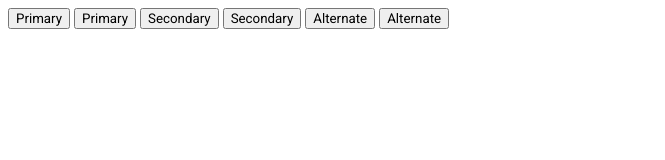
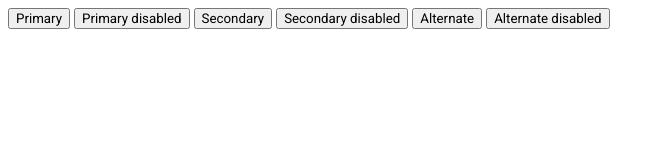
Before and after one commit to js-tasks-ru/htmlcss-20241107_gergil-v, a website: page 03-lection1/01-button/index.html in a window 1280 px wide. Shown: the whole page, without its empty margins (0-665 px from the left). Drawn offline with Linux system fonts and the light colour scheme.

Commit message:
change names of buttons

```diff
--- a/03-lection1/01-button/button.css
+++ b/03-lection1/01-button/button.css
@@ -1 +1,4 @@
 /* Стилизация кнопки */
+.button {
+
+}
--- a/03-lection1/01-button/index.html
+++ b/03-lection1/01-button/index.html
@@ -9,10 +9,10 @@
     </head>
     <body>
         <button class="button button_primary">Primary</button>
-        <button class="button button_primary disabled">Primary</button>
+        <button class="button button_primary disabled">Primary disabled</button>
         <button class="button button_secondary">Secondary</button>
-        <button class="button button_secondary disabled">Secondary</button>
+        <button class="button button_secondary disabled">Secondary disabled</button>
         <button class="button button_alternate">Alternate</button>
-        <button class="button button_alternate disabled">Alternate</button>
+        <button class="button button_alternate disabled">Alternate disabled</button>
     </body>
 </html>
```
